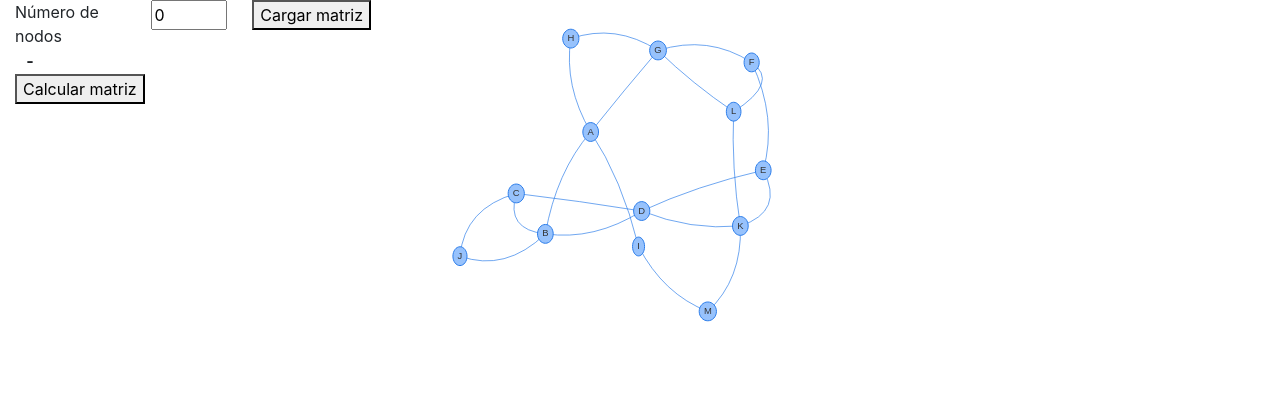
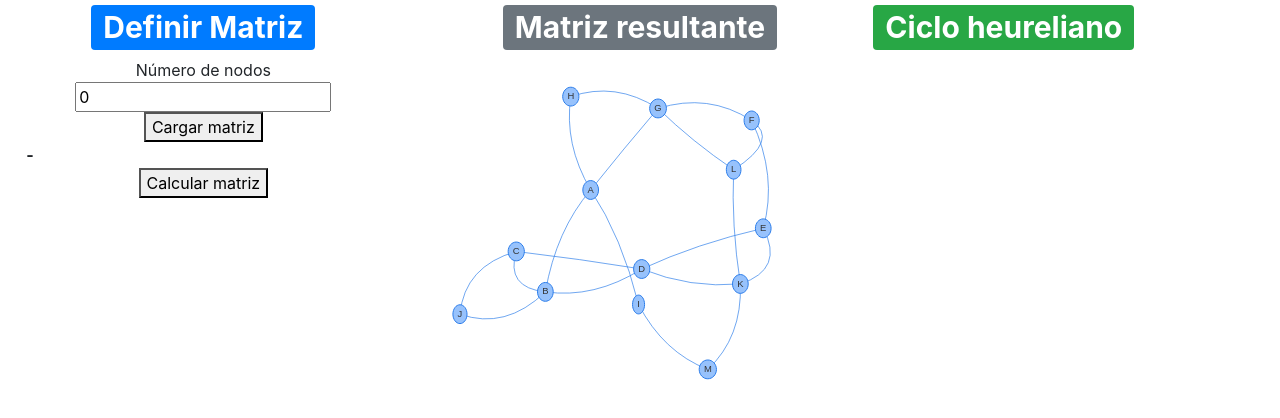
Before and after one commit to julian012/HeurelianoDiscretas, a plain HTML site: page Prueba/index.html in a window 1280 px wide. Drawn offline with Linux system fonts and the light colour scheme.

Commit message:
.................

```diff
--- a/Prueba/index.html
+++ b/Prueba/index.html
@@ -11,26 +11,35 @@
 <div>
     <div class="row">
         <div class="col-4">
-            <div class="container">
-                <div class="row">
-                    <div class="col-4">
-                        Número de nodos
-                    </div>
-                    <div class="col-3">
-                        <input type="number" ng-model="nodescount" min="1" max="7">
-                    </div>
-                    <div class="col-5">
-                        <button data-ng-click="loadMatriz()">Cargar matriz</button>
+            <div class="container panel-body" style="text-align: center">
+                    <h1><span class="badge badge-primary">Definir Matriz</span></h1>
+                <div class="row" style="text-align: center">
+                    <div class="col-12">
+                        <div class="row">
+                            <div class="col">
+                                Número de nodos
+                            </div>
+                        </div>
+                        <div class="row">
+                            <div class="col">
+                                <input type="number" ng-model="nodescount" min="3" width="100%">
+                            </div>
+                        </div>
+                        <div class="row">
+                            <div class="col">
+                                <button data-ng-click="loadMatriz()">Cargar matriz</button>
+                            </div>
+                        </div>
                     </div>
                 </div>
             </div>
             <div class="row">
             </div>
             <div class="container">
-                <div id="matriz">
-                    <table>
+                <div id="matriz" style="text-align: center; align-items: center">
+                    <table style="text-align: center">
                         <thead>
-                        <tr class="black-text" style="text-align: center">
+                        <tr class="black-text text-center" style="text-align: center">
                             <th style="width: 30px"> -</th>
                             <th ng-repeat="head in matrizHeader">{{head}}</th>
                         </tr>
@@ -50,11 +59,12 @@
                 </div>
             </div>
         </div>
-        <div class="col-4">
+        <div class="col-4" style="text-align: center">
+            <h1><span class="badge badge-secondary">Matriz resultante</span></h1>
             <div id="visualization" style="width: 350px; height: 350px"></div>
         </div>
         <div class="col-4">
-
+                <h1><span class="badge badge-success">Ciclo heureliano</span></h1>
         </div>
     </div>
 </div>
```
